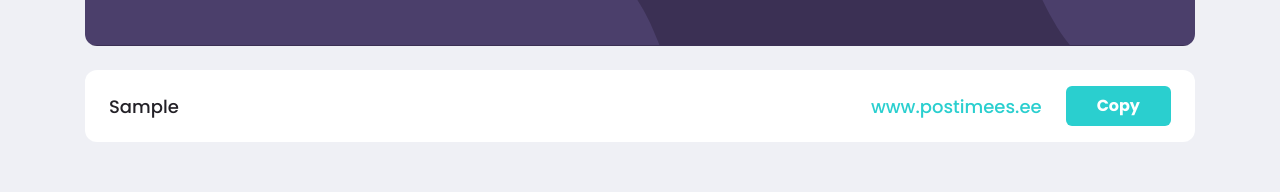
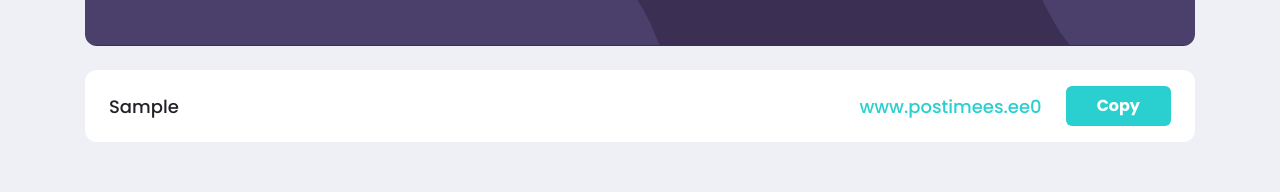
Before and after one commit to YokoMentor/url-shortening-api, a React (Vite) app: page / in a window 1280 px wide. Both pictures are taken after typing "Sample" into the empty fields and a click on the button "Shorten it!". Shown: the part 921-1113 px from the top of the page. Built offline with nearby package versions, Linux system fonts and the light colour scheme.

Commit message:
Fixed duplication of shortened links

```diff
--- a/src/App.jsx
+++ b/src/App.jsx
@@ -18,7 +18,9 @@ function App() {
   const [linkError, setLinkError] = useState(false);
   const [isVisible, setIsVisible] = useState(false);
   const [shortenedLink, setShortenedLink] = useState('');
+  const [shortenedLinkList, setShortenedLinkList] = useState([]);
   const [inputList, setInputList] = useState([]);
+  const [indx, setIndx] = useState(0);
 
   function handleLinkChange(event){
     event.preventDefault();
@@ -52,8 +54,12 @@ function App() {
   }
 
   const shortenUrl = async () => {
-    setShortenedLink('www.postimees.ee');
+    setShortenedLink('www.postimees.ee' + indx);
+    setShortenedLinkList([...shortenedLinkList, 'www.postimees.ee' + indx]);
+    setIndx(indx+1);
+
     return
+
     const data = JSON.stringify({destination: link});
     try {
       const response = await fetch (
@@ -68,7 +74,7 @@ function App() {
       );
       if(response.ok) {
         const jsonResponse = await response.json();
-        setShortenedLink('www.postimees.ee');
+        setShortenedLinkList([...shortenedLinkList, jsonResponse.shortUrl]);
       }
     } catch (error) {
       console.log(error);
@@ -113,7 +119,7 @@ function App() {
         </form>
       </div>
       <div className='flex flex-col justify-center items-center bg-bg-gray pt-6 md:w-full'>
-        {isVisible && <LinkShortening link = {link} shortenedLink = {shortenedLink} inputList = {inputList}/>}
+        {isVisible && <LinkShortening link = {link} shortenedLinkList = {shortenedLinkList} inputList = {inputList}/>}
         <div className='px-5 mb-14 md:w-[550px] md:mt-9 md:mb-5'>
           <h2 className='font-bold text-[27px] md:text-[40px] text-gray-950 mb-5 md:mb-3 md:tracking-tight'>Advanced Statistics</h2>
           <p className='text-[16px] md:text-[18px] text-gray-500 leading-[28px]'>Track how your links are performing scross the web with out advanced statistics dashboard.</p>
--- a/src/LinkShortening.jsx
+++ b/src/LinkShortening.jsx
@@ -1,24 +1,13 @@
 import { useState } from 'react'
 import './App.css'
+import LinkShorteningList from './LinkShorteningList'
 
-function LinkShortening ({link, shortenedLink, inputList}) {
-  const [btnLabel, setBtnLabel] = useState('Copy');
-  const [btnColor, setBtnColor] = useState(true);
-  const btnStyle = 'w-[279px] h-[40px] md:w-[120px] md:h-[40px] rounded-md bg-primary-blue text-[18px] md:text-[16px] text-white font-bold cursor-pointer mb-[16px] md:mb-0 md:mr-6'
-  const btnStyleCopied = 'w-[279px] h-[40px] md:w-[120px] md:h-[40px] rounded-md bg-primary-purple text-[18px] md:text-[16px] text-white font-bold cursor-pointer mb-[16px] md:mb-0 md:mr-6'
+function LinkShortening ({link, shortenedLinkList, inputList}) {
 
-  function handleCopy () {
+  function handleCopy (shortenedLink) {
     navigator.clipboard.writeText(shortenedLink)
     .then(() => console.log('Text copied'))
-    .catch(err => console.error('Failed to copy:', err))
-
-    if(btnLabel == 'Copy') {
-      setBtnLabel('Copied');
-      setBtnColor(false);
-    } else {
-      setBtnLabel('Copy');
-      setBtnColor(true);
-    }
+    .catch(err => console.error('Failed to copy:', err));
   }
 
   return (
@@ -26,14 +15,7 @@ function LinkShortening ({link, shortenedLink, inputList}) {
       <ul>
         {inputList.map((link, index) => (
           <li key={index}>
-            <div  className='flex flex-col md:flex-row justify-center items-center w-[327px] md:w-[1110px] md:h-[72px] bg-white rounded-xl mb-4'>
-            <div className='flex flex-col md:flex-row w-full px-6 text-left md:justify-between md:items-center md:text-[18px]'>
-              <div className='text-gray-950 mt-[16px] md:mt-0 mb-3 md:mb-0'>{link}</div>
-              <hr className='border-bg-gray border-1 md:border-0 w-full md:w-0 mb-3 md:mb-0'/>
-              <div className='text-primary-blue mb-2 md:mb-0'>{shortenedLink}</div>
-            </div>
-            <button className={`${btnColor ? btnStyle : btnStyleCopied}`} onClick = {handleCopy}>{btnLabel}</button>
-            </div>
+            <LinkShorteningList link = {link} shortenedLink = {shortenedLinkList[index]} handleCopy = {handleCopy}/>
           </li>
         ))}
       </ul>
--- /dev/null
+++ b/src/LinkShorteningList.jsx
@@ -0,0 +1,35 @@
+import { useState } from 'react'
+import './App.css'
+
+function LinkShorteningList ({link, shortenedLink, handleCopy}) {
+  const [btnLabel, setBtnLabel] = useState('Copy');
+  const [btnColor, setBtnColor] = useState(true);
+  const btnStyle = 'w-[279px] h-[40px] md:w-[120px] md:h-[40px] rounded-md bg-primary-blue text-[18px] md:text-[16px] text-white font-bold cursor-pointer mb-[16px] md:mb-0 md:mr-6'
+  const btnStyleCopied = 'w-[279px] h-[40px] md:w-[120px] md:h-[40px] rounded-md bg-primary-purple text-[18px] md:text-[16px] text-white font-bold cursor-pointer mb-[16px] md:mb-0 md:mr-6'
+
+  const shallow = shortenedLink
+
+  function changeBtnStyle() {
+    if(btnLabel == 'Copy') {
+      setBtnLabel('Copied');
+      setBtnColor(false);
+    } else {
+      setBtnLabel('Copy');
+      setBtnColor(true);
+    }
+    handleCopy(shortenedLink)
+  }
+
+  return (
+    <div  className='flex flex-col md:flex-row justify-center items-center w-[327px] md:w-[1110px] md:h-[72px] bg-white rounded-xl mb-4'>
+      <div className='flex flex-col md:flex-row w-full px-6 text-left md:justify-between md:items-center md:text-[18px]'>
+        <div className='text-gray-950 mt-[16px] md:mt-0 mb-3 md:mb-0'>{link}</div>
+        <hr className='border-bg-gray border-1 md:border-0 w-full md:w-0 mb-3 md:mb-0'/>
+        <div className='text-primary-blue mb-2 md:mb-0'>{shallow}</div>
+      </div>
+      <button className={`${btnColor ? btnStyle : btnStyleCopied}`} onClick = {changeBtnStyle}>{btnLabel}</button>
+    </div>
+  )
+}
+
+export default LinkShorteningList
```
